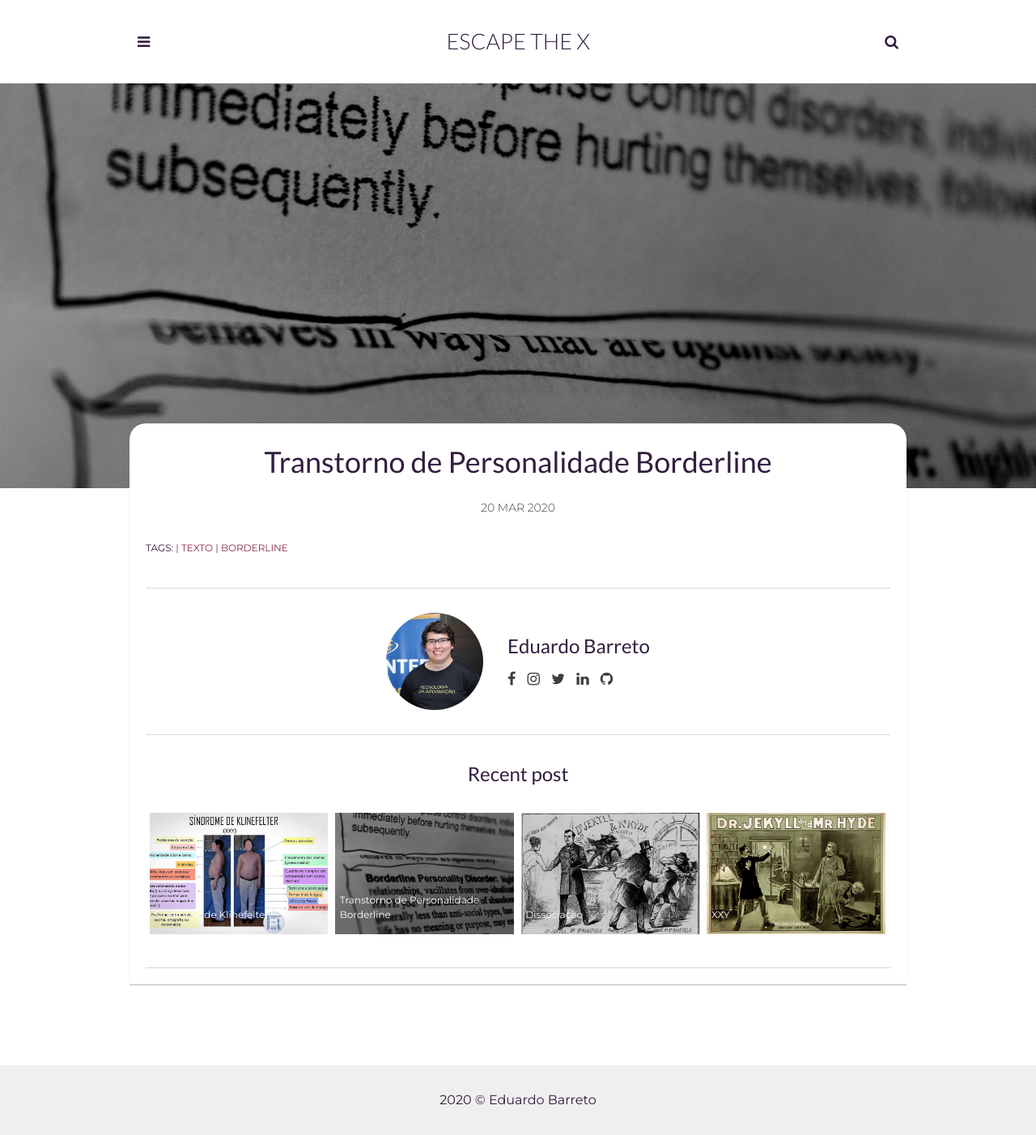
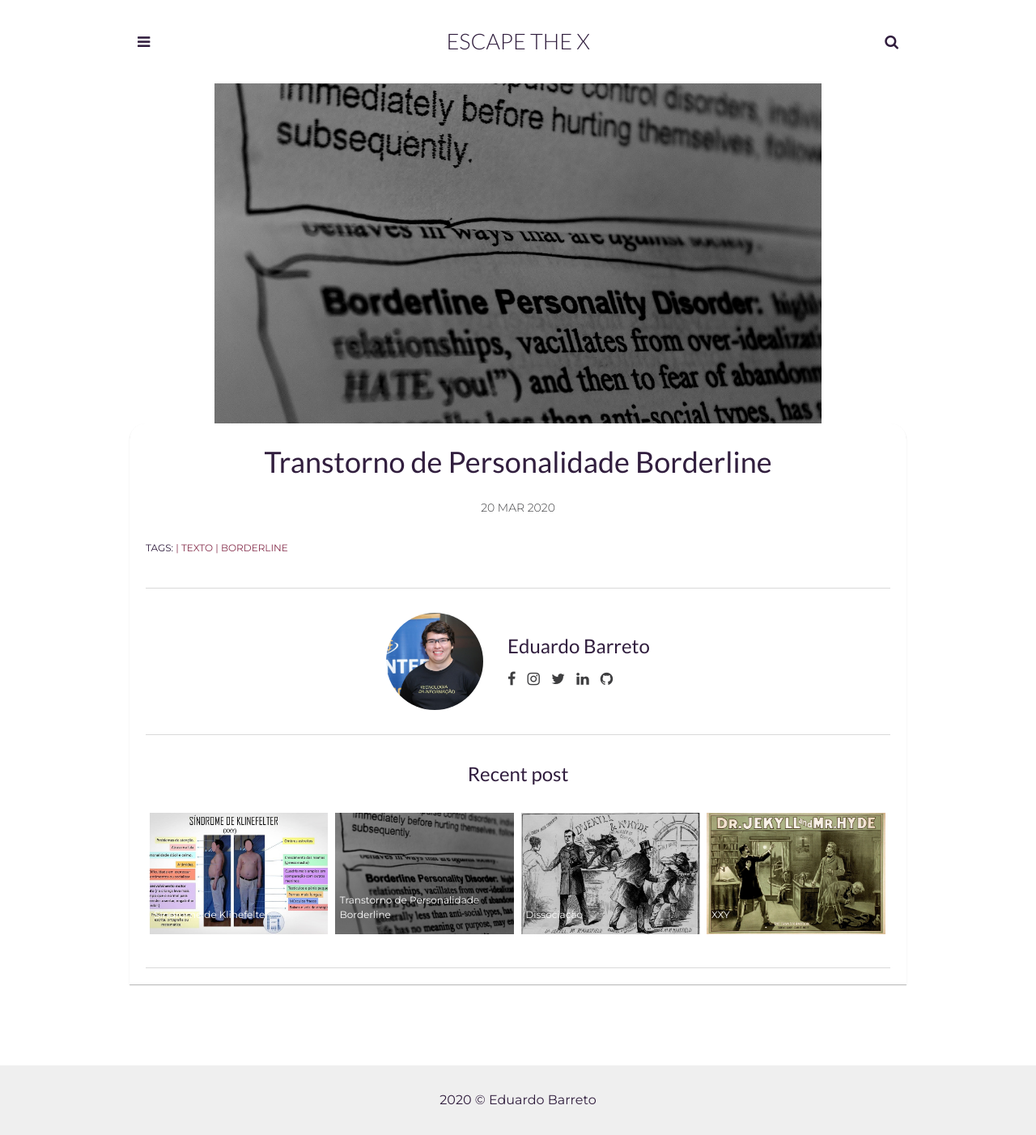
Before and after one commit to EscapeTheX/escapethex.github.io, a Jekyll site: the page built from _posts/2019-03-20-Borderline.markdown, in a window 1280 px wide. Shown: the whole page at 81% size. Built offline with Jekyll 4.4.1, drawn with Linux system fonts in a browser that asks for light colours.

Commit message:
Update post.html

```diff
--- a/_layouts/post.html
+++ b/_layouts/post.html
@@ -5,7 +5,7 @@
   {% include header.html %}
   <article class="article-page">
     <div class="page-image">
-      <div class="cover-image" style="background: url({{"/assets/img/" | prepend: site.baseurl | append : page.img}}) center top no-repeat; background-size: cover; height: 500px;"></div>
+      <div class="cover-image" style="background: url({{"/assets/img/" | prepend: site.baseurl | append : page.img}}) center top no-repeat; background-size: contain; height: 500px;"></div>
     </div>
     <div class="wrapper">
       <div class="page-content">
```
